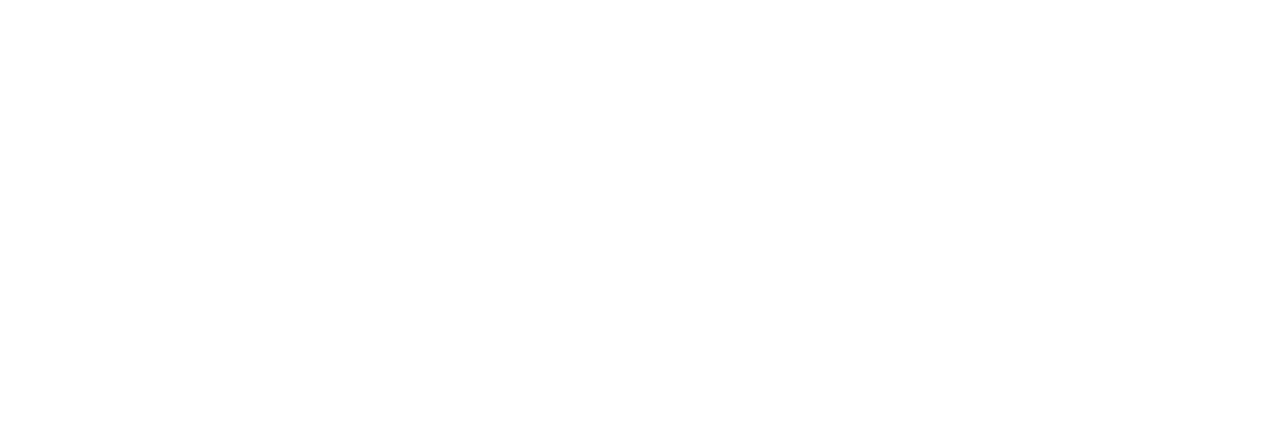
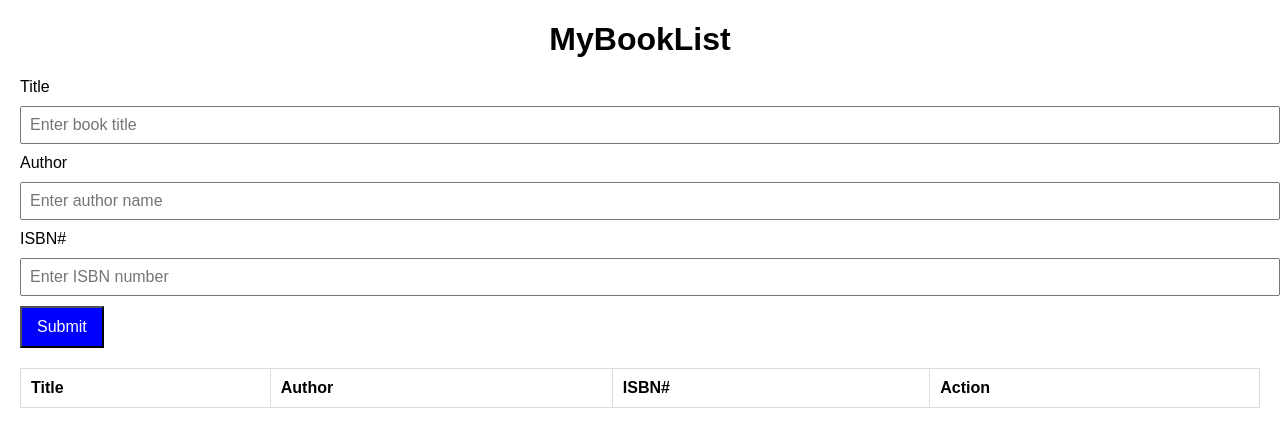
Before and after one commit to acciojob/book-list-uttamboda, a website: page main.html in a window 1280 px wide. Drawn offline with Linux system fonts and the light colour scheme.

Commit message:
created a submission

```diff
--- a/main.html
+++ b/main.html
@@ -8,6 +8,35 @@
 
 <body>
 	<!-- the entire body must be written by student -->
+	 <h1>MyBookList</h1>
+
+    <!-- Form Section -->
+    <div class="form-group">
+        <form id="book-form">
+			<label for="title">Title</label>
+            <input type="text" id="title" placeholder="Enter book title" required>
+			<label for="author">Author</label>
+            <input type="text" id="author" placeholder="Enter author name" required>
+			<label for="isbn">ISBN#</label>
+            <input type="text" id="isbn" placeholder="Enter ISBN number" required>
+            <button type="submit" id="submit">Submit</button>
+        </form>
+    </div>
+
+    <!-- Table Section -->
+    <table class="table table-striped">
+        <thead>
+            <tr>
+                <th>Title</th>
+                <th>Author</th>
+                <th>ISBN#</th>
+                <th>Action</th>
+            </tr>
+        </thead>
+        <tbody id="book-list">
+            <!-- Book rows will be dynamically added here -->
+        </tbody>
+    </table>
     <script type="text/javascript" src="./script.js">
 </script>
 
--- a/script.js
+++ b/script.js
@@ -1 +1,36 @@
 //your JS code here. If required.
+ const form = document.getElementById('book-form');
+        const bookList = document.getElementById('book-list');
+
+        // Add event listener to the form
+        form.addEventListener('submit', function(e) {
+            e.preventDefault();
+
+            // Get input values
+            const title = document.getElementById('title').value;
+            const author = document.getElementById('author').value;
+            const isbn = document.getElementById('isbn').value;
+
+            // Create a new row
+            const row = document.createElement('tr');
+            row.innerHTML = `
+                <td>${title}</td>
+                <td>${author}</td>
+                <td>${isbn}</td>
+                <td><button class="delete">Clear</button></td>
+            `;
+
+            // Append the row to the table
+            bookList.appendChild(row);
+
+            // Clear form fields
+            form.reset();
+        });
+
+        // Add event listener to the table for the delete button
+        bookList.addEventListener('click', function(e) {
+            if (e.target.classList.contains('delete')) {
+                const row = e.target.parentElement.parentElement;
+                bookList.removeChild(row);
+            }
+        });
--- a/styles.css
+++ b/styles.css
@@ -1 +1,47 @@
 /*  your css code here. If applicable */
+ body {
+            font-family: Arial, sans-serif;
+            margin: 20px;
+            padding: 0;
+        }
+        h1 {
+            text-align: center;
+            margin-bottom: 20px;
+        }
+        .form-group {
+            margin-bottom: 20px;
+        }
+        input {
+            display: block;
+            width: 100%;
+            margin: 10px 0;
+            padding: 8px;
+            font-size: 16px;
+        }
+        button {
+			color:white;
+            padding: 10px 15px;
+            font-size: 16px;
+            cursor: pointer;
+			background-color:blue;
+        }
+        .table {
+            width: 100%;
+            border-collapse: collapse;
+            margin-top: 20px;
+        }
+        .table th, .table td {
+            border: 1px solid #ddd;
+            padding: 10px;
+            text-align: left;
+        }
+        .table-striped tbody tr:nth-child(odd) {
+            background-color: #f9f9f9;
+        }
+        .delete {
+            color: white;
+            background-color: red;
+            border: none;
+            cursor: pointer;
+            padding: 5px 10px;
+        }
```
